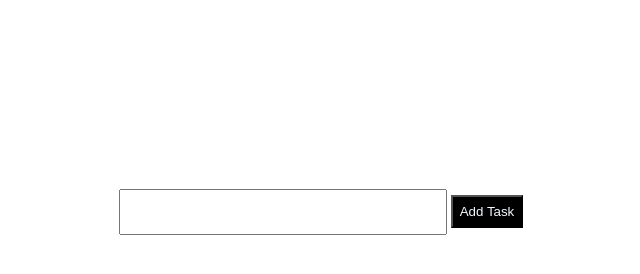
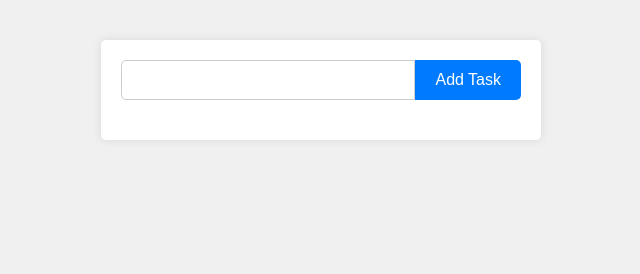
Before and after one commit to Mafnankhxn/project-todo-list, a plain HTML site: page index.html in a window 1280 px wide. Shown: the whole page, without its empty margins (319-959 px from the left). Drawn offline with Linux system fonts and the light colour scheme.

Commit message:
styles added

```diff
--- a/styles.css
+++ b/styles.css
@@ -1,15 +1,73 @@
-.app{
-    display: grid;
-    justify-content: center;
+/* styles.css */
+
+body {
+    font-family: Arial, sans-serif;
+    background-color: #f0f0f0;
+    margin: 0;
+    padding: 0;
+}
+
+.app {
+    max-width: 400px;
+    margin: 5vh auto;
+    padding: 20px;
+    background-color: #fff;
+    box-shadow: 0 0 10px rgba(0, 0, 0, 0.1);
+    border-radius: 5px;
+}
+
+.addtask {
+    display: flex;
+    margin-bottom: 20px;
+}
+
+.addtask input[type="text"] {
+    flex: 1;
+    padding: 10px;
+    border: 1px solid #ccc;
+    border-radius: 5px 0 0 5px;
+    font-size: 16px;
+}
+
+.addtask button {
+    padding: 10px 20px;
+    background-color: #007bff;
+    color: #fff;
+    border: none;
+    border-radius: 0 5px 5px 0;
+    cursor: pointer;
+    font-size: 16px;
+}
+
+ul {
+    list-style-type: none;
+    padding: 0;
+}
+
+li {
+    display: flex;
+    justify-content: space-between;
     align-items: center;
-    height: 100vh;
+    padding: 10px 0;
+    border-bottom: 1px solid #ccc;
 }
-input{
-    height: 5vh;
-    width: 25vw;
+
+li:last-child {
+    border-bottom: none;
 }
-button{
-    padding: 7px;
-    background: #000;
-    color: aliceblue;
+
+#input {
+    outline: none;
 }
+
+#add {
+    outline: none;
+}
+
+#input:focus {
+    border-color: #007bff;
+}
+
+#add:focus {
+    background-color: #0056b3;
+}
```
